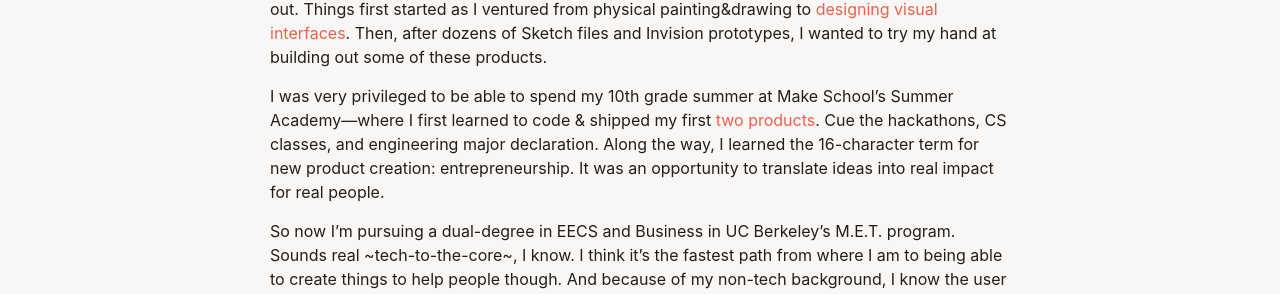
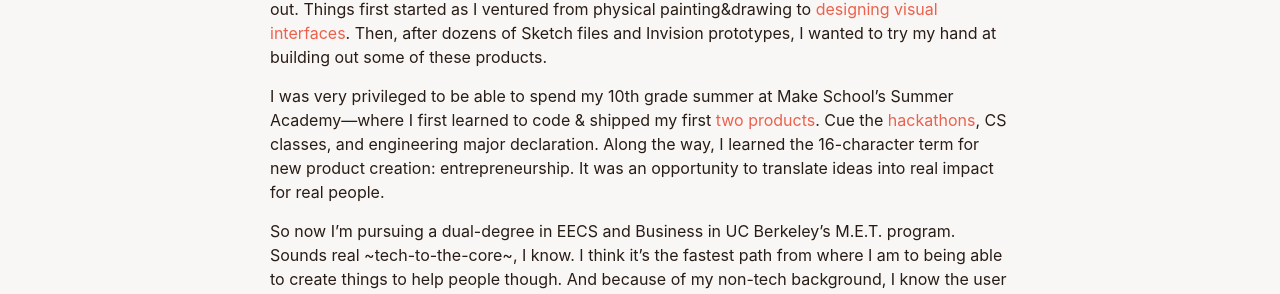
Before and after one commit to kristiehuang/kristiehuang.github.io, a Jekyll site: the page built from more-on-me.markdown, in a window 1280 px wide. Shown: the part 702-996 px from the top of the page. Built offline with Jekyll 4.4.1, drawn with Linux system fonts in a browser that asks for light colours; some of the changed lines change nothing that is shown.

Commit message:
Add Devpost link

```diff
--- a/more-on-me.markdown
+++ b/more-on-me.markdown
@@ -14,9 +14,9 @@
 
 I almost went to art school. I got to 25k/50k words in my NaNoWriMo novel in my 7th grade. Then I nearly became an international relations / economics major (thank you, [YYGS](https://globalscholars.yale.edu/international-affairs-globalization)!). I was never a ~tech~ person & won’t ever be fully tech to the core.
 
-I do love to create though, and I’m passionate about creating impact. I’m still figuring things out, but I think this is where software’s speed of iteration and accessibility to beginners ultimately won out. Things first started as I ventured from physical painting&drawing to [designing visual interfaces](https://kristiehuang.github.io/). Then, after dozens of Sketch files and Invision prototypes, I wanted to try my hand at building out some of these products.
+I do love to create though, and I’m passionate about creating impact. I’m still figuring things out, but I think this is where software’s speed of iteration and accessibility to beginners ultimately won out. Things first started as I ventured from physical painting&drawing to [designing visual interfaces](https://www.behance.net/kristiehuang). Then, after dozens of Sketch files and Invision prototypes, I wanted to try my hand at building out some of these products.
 
-I was very privileged to be able to spend my 10th grade summer at Make School’s Summer Academy—where I first learned to code & shipped my first [two](http://tinyurl.com/cloudcloset) [products](http://tinyurl.com/airtimeevents). Cue the hackathons, CS classes, and engineering major declaration. Along the way, I learned the 16-character term for new product creation: entrepreneurship. It was an opportunity to translate ideas into real impact for real people.
+I was very privileged to be able to spend my 10th grade summer at Make School’s Summer Academy—where I first learned to code & shipped my first [two](http://tinyurl.com/cloudcloset) [products](http://tinyurl.com/airtimeevents). Cue the [hackathons](https://devpost.com/kristiehuang), CS classes, and engineering major declaration. Along the way, I learned the 16-character term for new product creation: entrepreneurship. It was an opportunity to translate ideas into real impact for real people.
 
 So now I’m pursuing a dual-degree in EECS and Business in UC Berkeley’s M.E.T. program. Sounds real ~tech-to-the-core~, I know. I think it’s the fastest path from where I am to being able to create things to help people though. And because of my non-tech background, I know the user experience is the most important element to any product.
 
```
